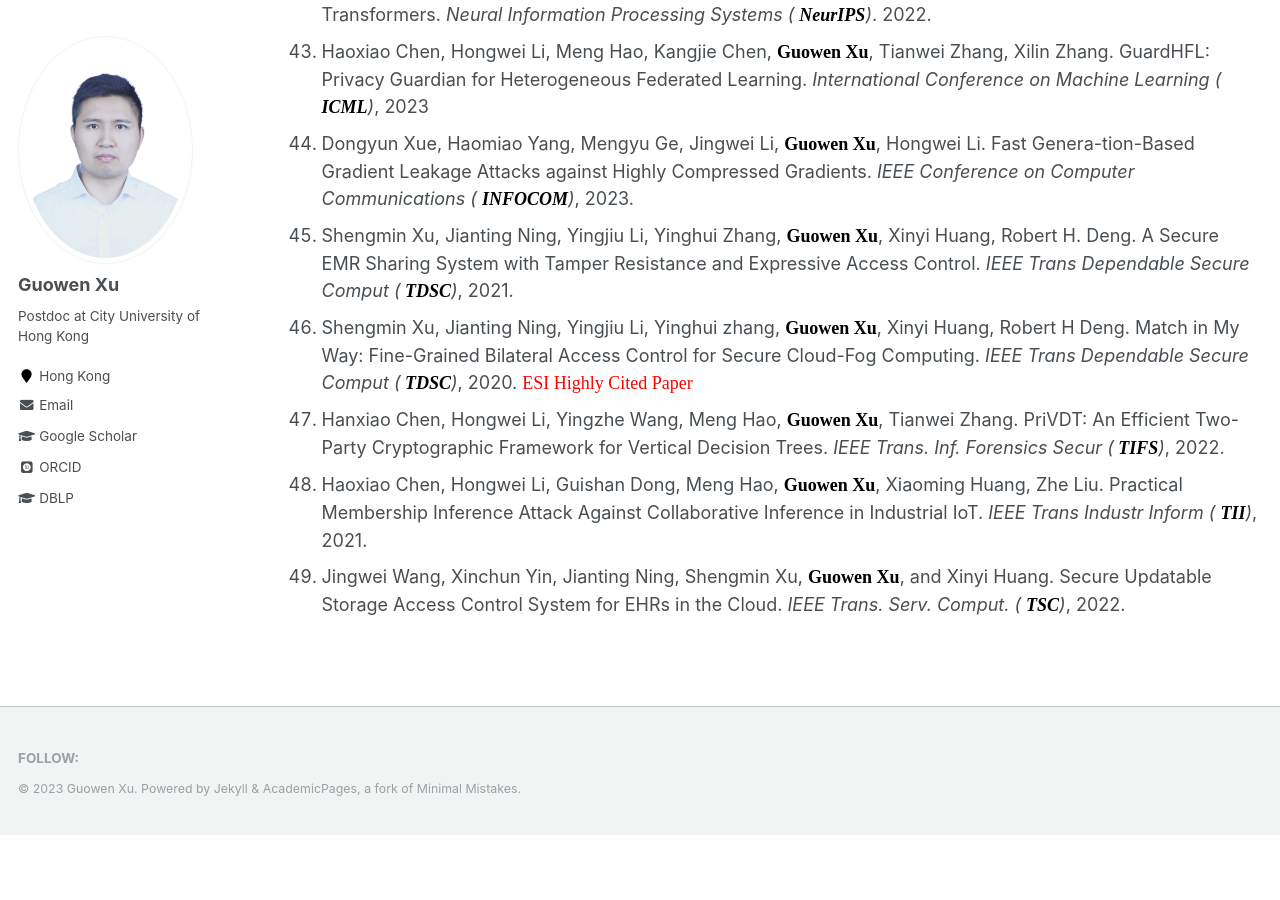
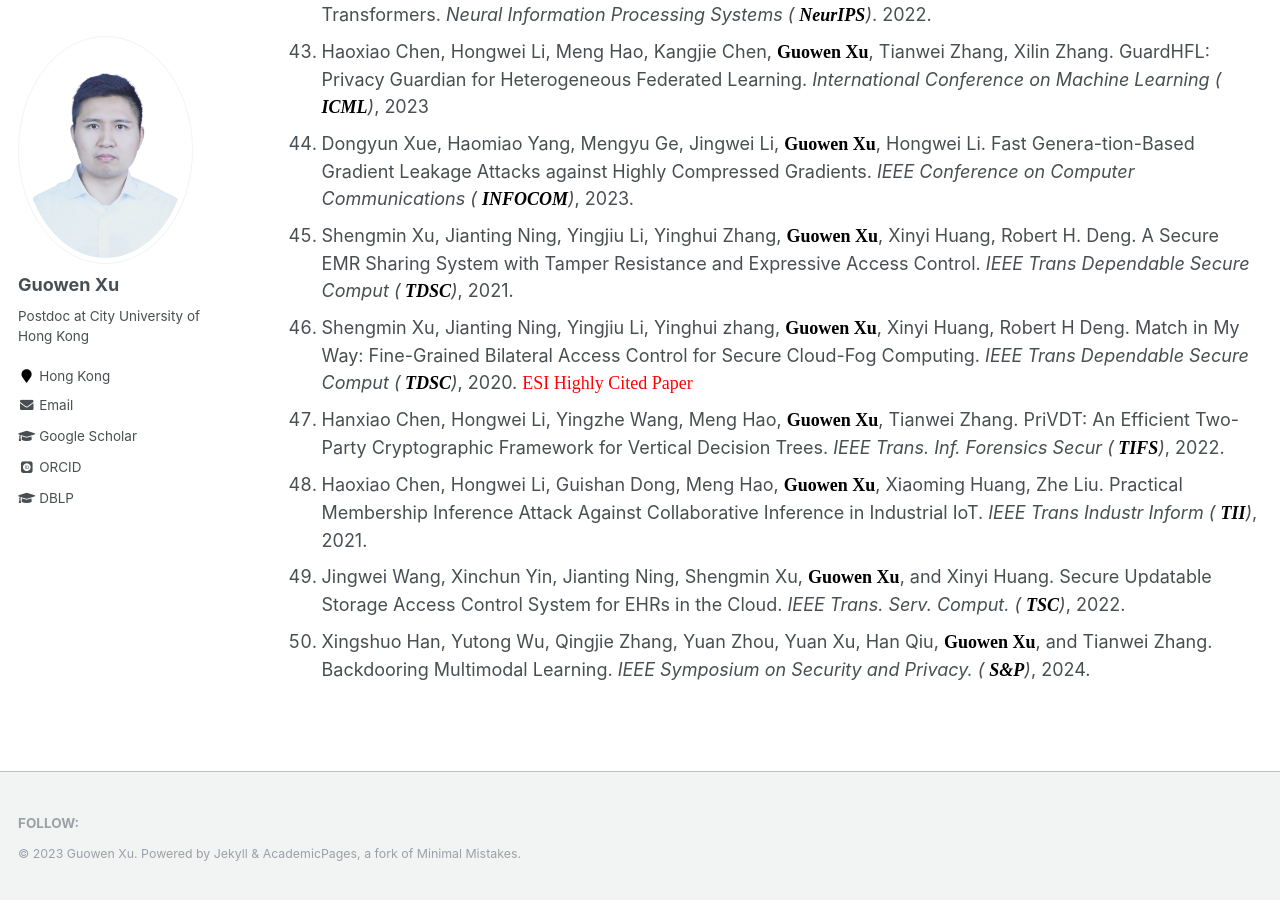
Before and after one commit to Guowen-xu/guowen-xu.github.io, a Jekyll site: the page built from _pages/publications.md, in a window 1280 px wide and 900 px high, scrolled down 3476 px. Built offline with Jekyll 4.4.1, drawn with Linux system fonts in a browser that asks for light colours; some web fonts are replaced; before the commit the page ends 4311 px from its top, so only the background shows below that.

Commit message:
Update publications.md

```diff
--- a/_pages/publications.md
+++ b/_pages/publications.md
@@ -63,3 +63,5 @@ You can find my articles on my [Google Scholar](https://scholar.google.com.hk/ci
 47. Hanxiao Chen, Hongwei Li, Yingzhe Wang, Meng Hao,  **<font face="Times New Roman" color=black size=4> Guowen Xu</font>**, Tianwei Zhang. PriVDT: An Efficient Two-Party Cryptographic Framework for Vertical Decision Trees. *IEEE Trans. Inf. Forensics Secur (**<font face="Times New Roman" color=black size=4> TIFS</font>**)*, 2022.
 48. Haoxiao Chen, Hongwei Li, Guishan Dong, Meng Hao, **<font face="Times New Roman" color=black size=4> Guowen Xu</font>**, Xiaoming Huang, Zhe Liu. Practical Membership Inference Attack Against Collaborative Inference in Industrial IoT. *IEEE Trans Industr Inform ( **<font face="Times New Roman" color=black size=4> TII</font>**)*, 2021.
 49. Jingwei Wang, Xinchun Yin, Jianting Ning, Shengmin Xu, **<font face="Times New Roman" color=black size=4> Guowen Xu</font>**, and Xinyi Huang. Secure Updatable Storage Access Control System for EHRs in the Cloud. *IEEE Trans. Serv. Comput. ( **<font face="Times New Roman" color=black size=4> TSC</font>**)*, 2022.
+50. Xingshuo Han, Yutong Wu, Qingjie Zhang, Yuan Zhou,  Yuan Xu, Han Qiu, **<font face="Times New Roman" color=black size=4> Guowen Xu</font>**, and Tianwei Zhang. Backdooring Multimodal Learning. *IEEE Symposium on
+Security and Privacy. ( **<font face="Times New Roman" color=black size=4> S&P</font>**)*, 2024.
```
